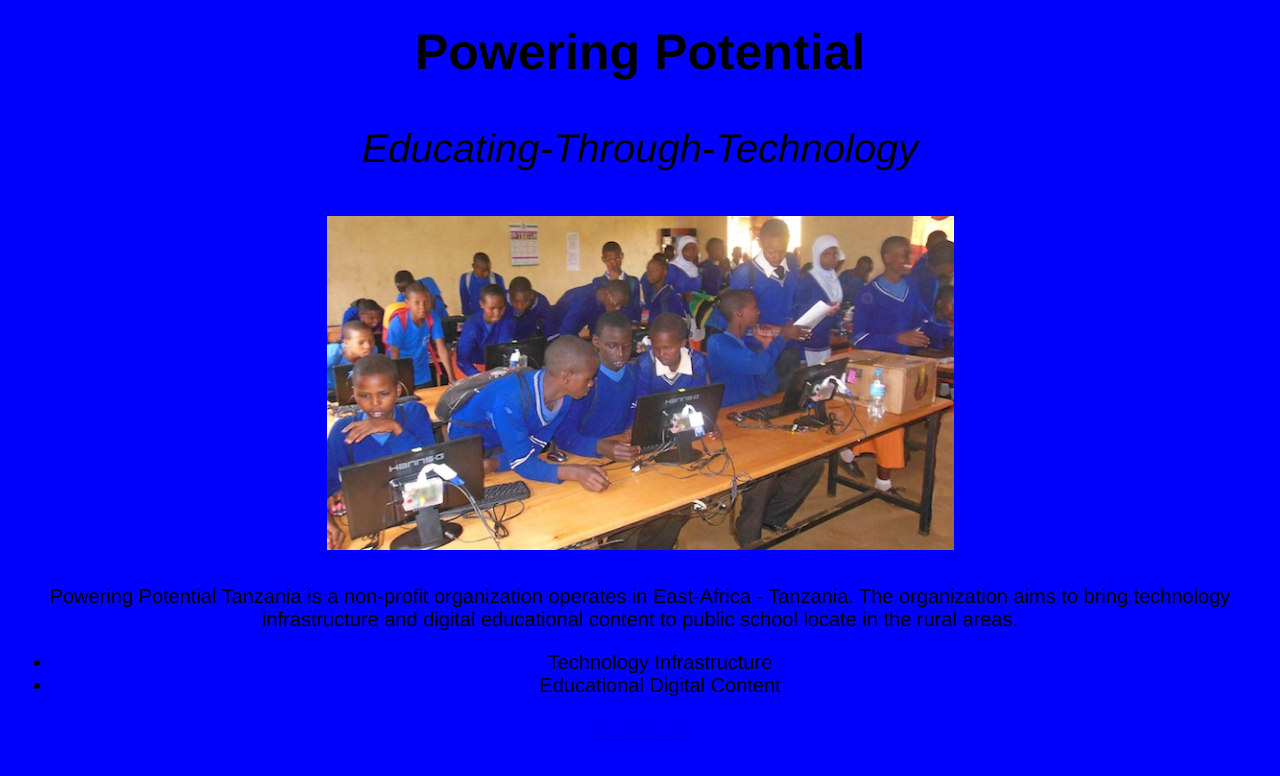
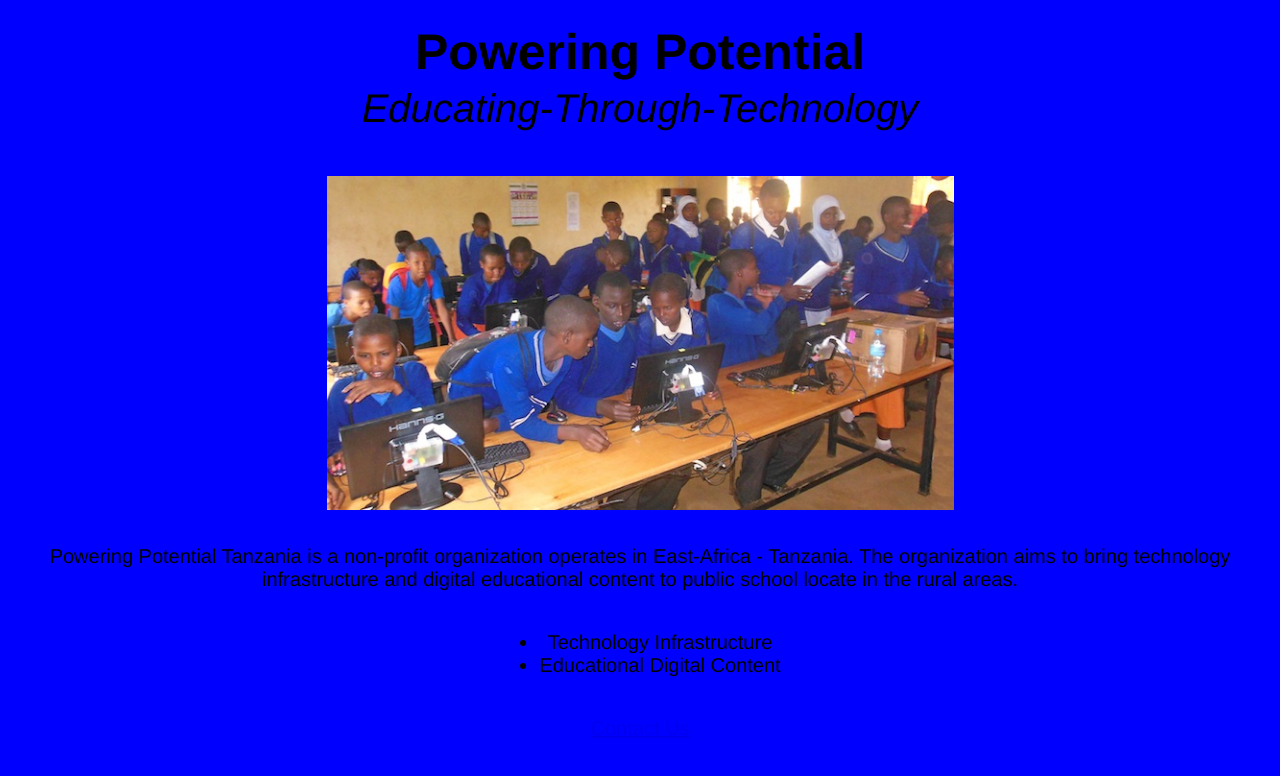
Before and after one commit to waminja/waminja.github.io, a plain HTML site: page unit_3/index.html in a window 1280 px wide. Drawn offline with Linux system fonts and the light colour scheme.

Commit message:
my page update

```diff
--- a/unit_3/css/style.css
+++ b/unit_3/css/style.css
@@ -3,6 +3,7 @@
 	color: black;
 	font-size: 50px;
 	margin-top: 10px;
+	margin-bottom: 0px;
 }
 body {
 	padding: 5px;
@@ -17,6 +18,7 @@
 	font-size: 40px;
 	color: black;
 	padding: 5px;
+	margin-top: 0px;
 }
    img {
       width: 50%;
@@ -24,6 +26,9 @@
       margin-bottom: 10px;
 
    }
+   ul {
+   	  display: inline-block;
+   }
  #intro {
  	text-align: center;
  	font-size: 20px;
--- a/unit_3/index.html
+++ b/unit_3/index.html
@@ -1,18 +1,18 @@
 <!DOCTYPE html>
 <html>
 <head>
-	<title> Powering Potential Tanzania </title>
+	<title>Powering Potential Tanzania</title>
 	<link rel="stylesheet" type="text/css" href="css/style.css">
-	<body>
+</head>
+<body>
 		<h1> Powering Potential</h1>
 		<p id="slogan"> Educating-Through-Technology </p>
 		<img src="images/banjika.jpg">
 		<p id="intro"> Powering Potential Tanzania is a non-profit organization operates in East-Africa - Tanzania. The organization aims to bring technology infrastructure and digital educational content to public school locate in the rural areas. </p>
-	</body>
 	<ul>
   		<li>Technology Infrastructure </li>
   		<li>Educational Digital Content </li>
 	</ul>
-	<a href="mailto:info@poweringpotential.org"> Contact Us</a>
-</head>
+	<p><a href="mailto:info@poweringpotential.org"> Contact Us</a></p>
+</body>
 </html>
```
